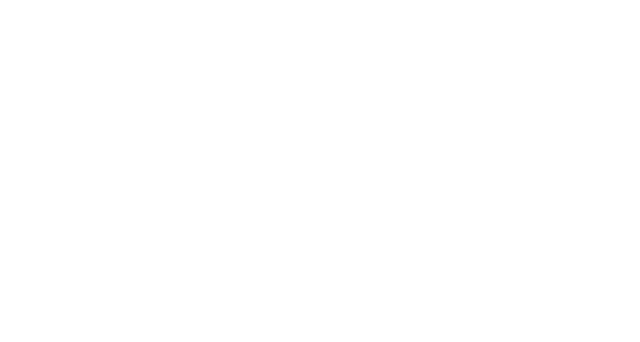
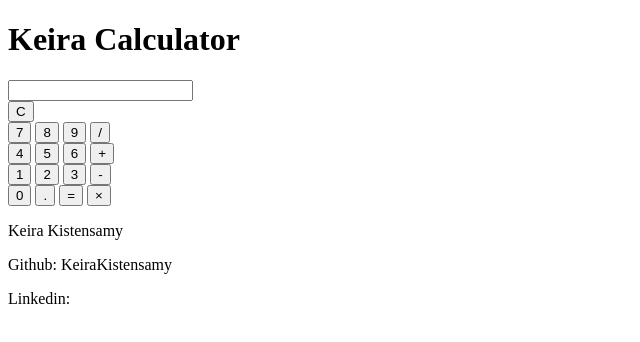
Before and after one commit to KeiraKistensamy/newCalculator, a plain HTML site: page index.html in a window 1280 px wide. Shown: the whole page, without its empty margins (0-640 px from the left). Drawn offline with Linux system fonts and the light colour scheme.

Commit message:
structure

```diff
--- a/index.html
+++ b/index.html
@@ -8,6 +8,50 @@
 </head>
 <body>
 
+<h1>Keira Calculator</h1>
+
+    <div class="calculator" id="calculator">
+        <input type="text" name="display" id="display" data-entry="readonly">
+        <!-- clear button -->
+            <div class="idk">
+                <button class="button" id="clear">C</button>
+            </div>
+
+        <!-- 7 8 9 ÷ -->
+            <div>
+                <button class="button">7</button>
+                <button class="button">8</button>
+                <button class="button">9</button>
+                <button class="button">/</button>
+            </div>
+
+        <!-- 4 5 6 -->
+            <div>
+                <button class="button">4</button>
+                <button class="button">5</button>
+                <button class="button">6</button>
+                <button class="button">+</button>
+            </div>
+
+        <!-- 1 2 3 -->
+            <div>
+                <button class="button">1</button>
+                <button class="button">2</button>
+                <button class="button">3</button>
+                <button class="button">-</button>
+            </div>
+
+            <!-- 0 . = x -->
+             <div>
+                <button class="button">0</button>
+                <button class="button">.</button>
+                <button class="button">=</button>
+                <button class="button">×</button>
+             </div>
+    </div>
+    <p>Keira Kistensamy</p>
+    <p>Github: KeiraKistensamy</p>
+    <p>Linkedin: </p>
 </body>
 <script src="script/code.js"></script>
 </html>
```
